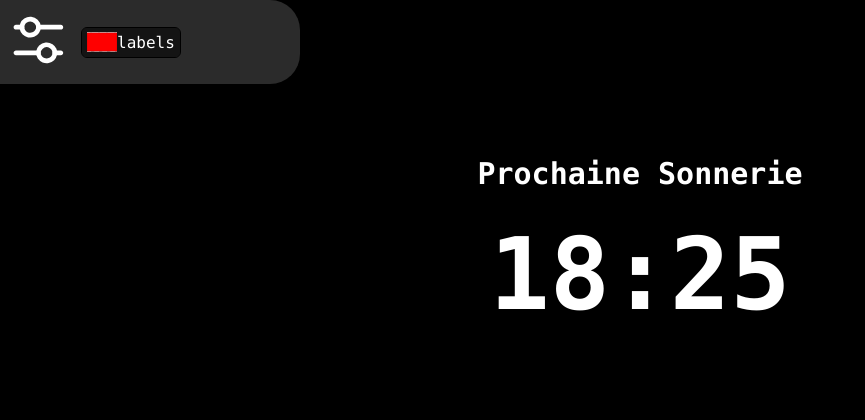
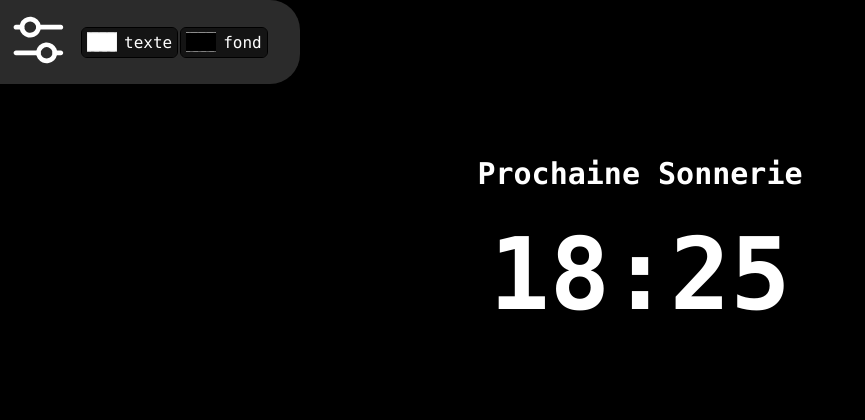
Before and after one commit to PardaSuperDev/DringTime, a PHP site: page /beta.html in a window 1280 px wide, after a click that opens the changed part. Shown: the top 420 px of the page, without its empty margins (0-865 px from the left). Run offline with PHP 8.4, Linux system fonts and the light colour scheme.

Commit message:
Ajout du changement de fond

```diff
--- a/beta.html
+++ b/beta.html
@@ -18,8 +18,12 @@
         <div id="settings_bar">
             <div id="settings_bar_content">
                 <button class="stylized_button" onclick="setColor('labels')">
-                    <input type="button" class="hidden_input" id="choose_labels_color" data-coloris value="#FF0000">
-                    <span>labels</span>
+                    <input type="button" class="hidden_input" id="choose_labels_color" data-coloris value="#FFFFFF">
+                    <span class="color_label">texte</span>
+                </button>
+                <button class="stylized_button" onclick="setColor('background')">
+                    <input type="button" class="hidden_input" id="choose_background_color" data-coloris value="#000000">
+                    <span class="color_label">fond</span>
                 </button>
             </div>
         </div>
--- a/page.js
+++ b/page.js
@@ -140,6 +140,8 @@ function update() {
 function setColor(elems) {
     if (elems === "labels") {
         document.getElementById("choose_labels_color").click();
+    } else if (elems === "background") {
+        document.getElementById("choose_background_color").click();
     }
 }
 
@@ -149,9 +151,9 @@ Coloris({
     alpha: false,
     margin: 30,
     defaultColor: "#FFFFFF", // Changer par les paramètres sauvegardés
-    onChange: (color, _) => {
-        document.documentElement.style.setProperty('--text-color', color);
-        //document.documentElement.style.setProperty('--background-color', color);
+    onChange: (color, input) => {
+        if (input.id === "choose_labels_color") document.documentElement.style.setProperty('--text-color', color);
+        else if (input.id === "choose_background_color") document.documentElement.style.setProperty('--background-color', color);
     }
 });
 
--- a/style.css
+++ b/style.css
@@ -123,3 +123,7 @@ body {
     opacity: 0;
     padding-left: 20px;
 }
+
+.color_label {
+    padding-left: 7px;
+}
```
